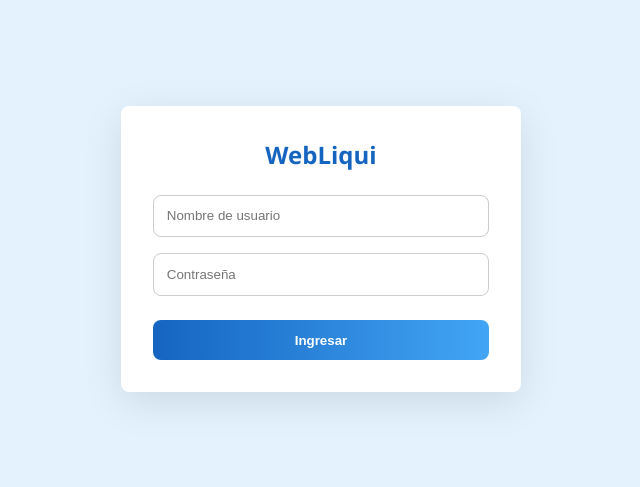
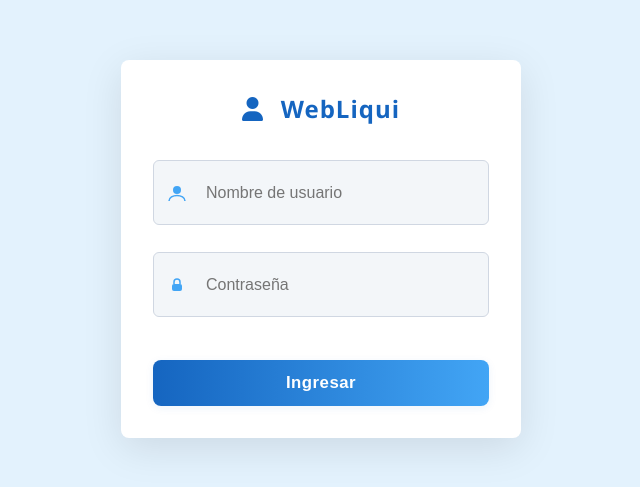
Before and after one commit to matimorales721/WebLiqui, a plain HTML site: page pages/login.html in a window 1280 px wide. Shown: the part 151-638 px from the top of the page, without its empty margins (319-959 px from the left). Drawn offline with Linux system fonts and the light colour scheme.

Commit message:
Implementar UI moderna para login con estilos mejorados y funcionalidad; actualizar direcciones de email de usuarios en datos JSON.

```diff
--- a/css/styles_meEncantaPeroEstáDesorganizado.css
+++ b/css/styles_meEncantaPeroEstáDesorganizado.css
@@ -1,3 +1,94 @@
+/* === LOGIN MODERNO === */
+.login-bg {
+    min-height: 100vh;
+    width: 100vw;
+    background: linear-gradient(135deg, var(--primary-light) 0%, var(--background-color) 100%);
+    display: flex;
+    align-items: center;
+    justify-content: center;
+}
+
+.login-container {
+    display: flex;
+    align-items: center;
+    justify-content: center;
+    min-height: 100vh;
+    width: 100vw;
+}
+
+.login-box {
+    background: var(--white);
+    border-radius: var(--border-radius);
+    box-shadow: 0 8px 32px rgba(21, 101, 192, 0.15);
+    padding: 2.5rem 2rem 2rem 2rem;
+    min-width: 320px;
+    max-width: 350px;
+    display: flex;
+    flex-direction: column;
+    gap: 1.2rem;
+    align-items: stretch;
+}
+.login-box h2 {
+    text-align: center;
+    color: var(--primary-color);
+    font-weight: 700;
+    margin-bottom: 0.5rem;
+    letter-spacing: 1px;
+}
+
+.input-group {
+    display: flex;
+    align-items: center;
+    background: #f3f6f9;
+    border-radius: 6px;
+    border: 1px solid #d0d7e2;
+    padding: 0.5rem 0.8rem;
+    margin-bottom: 0.5rem;
+    transition: border-color 0.2s;
+}
+
+.input-group:focus-within {
+    border-color: var(--primary-light);
+}
+
+.input-icon {
+    margin-right: 0.7rem;
+    color: var(--primary-light);
+    display: flex;
+    align-items: center;
+}
+
+.login-box input[type='text'],
+.login-box input[type='password'] {
+    border: none;
+    background: transparent;
+    outline: none;
+    font-size: 1em;
+    color: var(--text-color);
+    width: 100%;
+    padding: 0.4em 0.5em;
+}
+
+.login-box input[type='text']:focus,
+.login-box input[type='password']:focus {
+    background: #e3f2fd;
+}
+
+.login-box button {
+    margin-top: 0.5rem;
+    font-size: 1.05em;
+    font-weight: 600;
+    letter-spacing: 0.5px;
+    box-shadow: 0 2px 8px rgba(21, 101, 192, 0.08);
+}
+
+@media (max-width: 600px) {
+    .login-box {
+        min-width: 90vw;
+        max-width: 95vw;
+        padding: 1.2rem 0.5rem;
+    }
+}
 :root {
     --primary-color: #1565c0;
     --primary-light: #42a5f5;
--- a/data/usuarios.json
+++ b/data/usuarios.json
@@ -4,7 +4,7 @@
         "usuario": "admin",
         "password": "123",
         "nombre": "Administrador",
-        "email": "admin@webliqui.com",
+        "email": "admin@test.com",
         "rol": "admin",
         "activo": true
     },
@@ -13,7 +13,7 @@
         "usuario": "usuario1",
         "password": "123",
         "nombre": "Usuario Uno",
-        "email": "usuario1@webliqui.com",
+        "email": "usuario1@test.com",
         "rol": "user",
         "activo": true
     }
--- a/js/login.js
+++ b/js/login.js
@@ -5,7 +5,7 @@ document.addEventListener('DOMContentLoaded', () => {
     const passwordInput = document.getElementById('password');
     const loginButton = document.getElementById('loginBtn');
 
-    loginButton.addEventListener('click', async () => {
+    async function intentarLogin() {
         const usuario = usuarioInput.value.trim();
         const password = passwordInput.value.trim();
 
@@ -29,5 +29,17 @@ document.addEventListener('DOMContentLoaded', () => {
             alert('Error al validar usuario.');
             console.error(error);
         }
+    }
+
+    loginButton.addEventListener('click', intentarLogin);
+    usuarioInput.addEventListener('keydown', (e) => {
+        if (e.key === 'Enter') {
+            intentarLogin();
+        }
+    });
+    passwordInput.addEventListener('keydown', (e) => {
+        if (e.key === 'Enter') {
+            intentarLogin();
+        }
     });
 });
--- a/pages/login.html
+++ b/pages/login.html
@@ -6,14 +6,56 @@
         <title>WebLiqui - Login</title>
         <link rel="stylesheet" href="../css/styles_meEncantaPeroEstáDesorganizado.css" />
         <link rel="icon" type="image/x-icon" href="../images/favicon-ok.png" />
+        <script src="https://kit.fontawesome.com/a65ea7f353.js" crossorigin="anonymous"></script>
     </head>
     <body>
-        <div class="login-container">
-            <div class="login-box">
-                <h2>WebLiqui</h2>
-                <input type="text" id="usuario" placeholder="Nombre de usuario" />
-                <input type="password" id="password" placeholder="Contraseña" />
-                <button id="loginBtn">Ingresar</button>
+        <div class="login-bg">
+            <div class="login-container">
+                <div class="login-box">
+                    <h2 style="display: flex; align-items: center; justify-content: center; gap: 0.7em">
+                        <i class="fa-solid fa-user"></i>
+                        WebLiqui
+                    </h2>
+                    <div class="input-group">
+                        <span class="input-icon">
+                            <!-- Icono usuario -->
+                            <svg
+                                width="20"
+                                height="20"
+                                viewBox="0 0 20 20"
+                                fill="currentColor"
+                                xmlns="http://www.w3.org/2000/svg"
+                            >
+                                <circle cx="10" cy="7" r="4" />
+                                <path
+                                    d="M2 18c0-3.5 4-5.5 8-5.5s8 2 8 5.5"
+                                    fill="none"
+                                    stroke="currentColor"
+                                    stroke-width="1.5"
+                                />
+                            </svg>
+                        </span>
+                        <input type="text" id="usuario" placeholder="Nombre de usuario" autocomplete="username" />
+                    </div>
+                    <div class="input-group">
+                        <span class="input-icon">
+                            <!-- Icono candado -->
+                            <svg
+                                width="20"
+                                height="20"
+                                viewBox="0 0 20 20"
+                                fill="currentColor"
+                                xmlns="http://www.w3.org/2000/svg"
+                            >
+                                <rect x="5" y="9" width="10" height="7" rx="2" />
+                                <path d="M7 9V7a3 3 0 0 1 6 0v2" fill="none" stroke="currentColor" stroke-width="1.5" />
+                                <circle cx="10" cy="13" r="1" />
+                            </svg>
+                        </span>
+                        <input type="password" id="password" placeholder="Contraseña" autocomplete="current-password" />
+                    </div>
+                    <button id="loginBtn">Ingresar</button>
+                </div>
             </div>
         </div>
         <script type="module" src="../js/login.js"></script>
```
